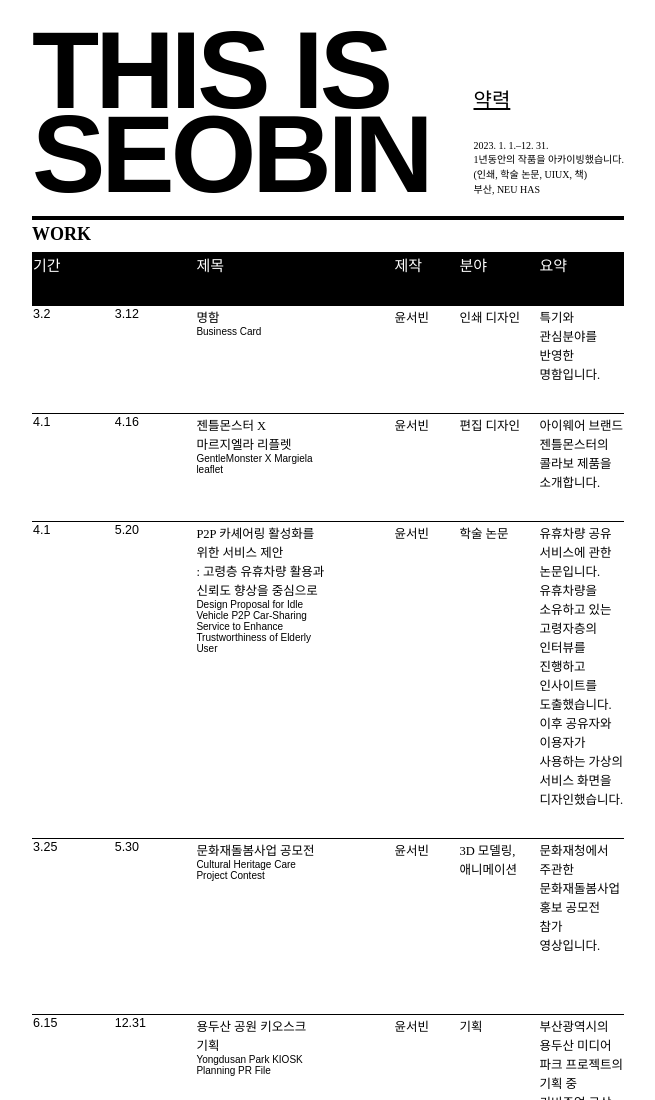
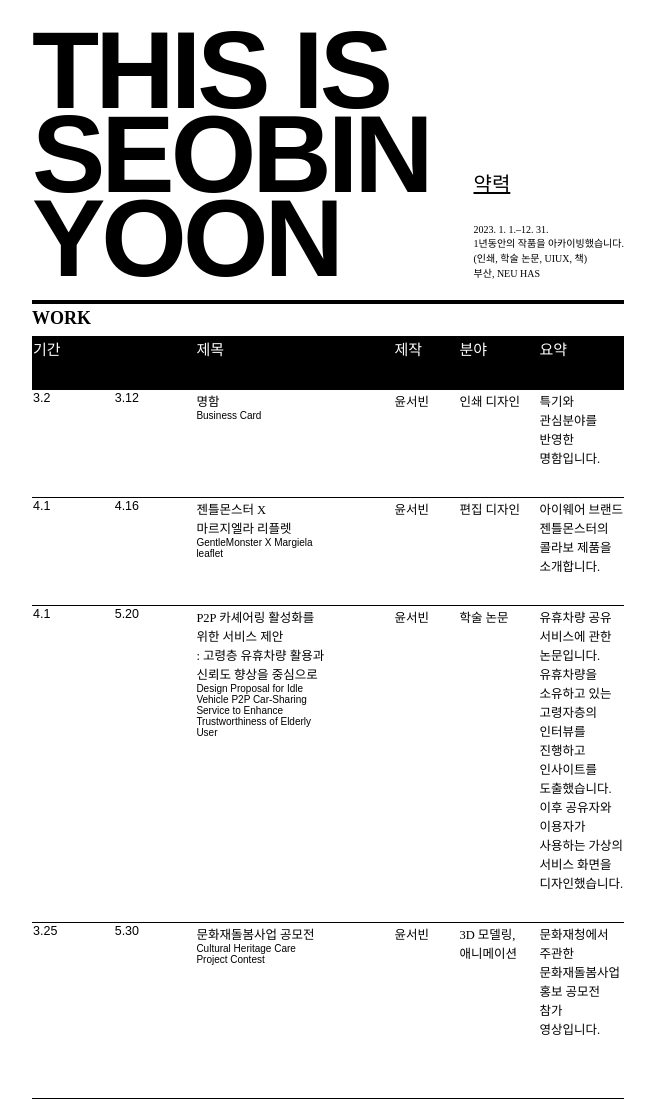
Before and after one commit to plumplum01/portfolio, a plain HTML site: page index.html in a window 1280 px wide. Shown: the top 1100 px of the page, without its empty margins (312-967 px from the left). Drawn offline with Linux system fonts and the light colour scheme; a web font is replaced by a local one.

Commit message:
add YOON

```diff
--- a/index.html
+++ b/index.html
@@ -16,7 +16,7 @@
             <header class="card__header">
                 <h1 class="Title header-eng">THIS IS<br>
                     SEOBIN<br>
-                    <!-- <span class="header-eng">2023</span> -->
+                    <span class="header-eng">YOON</span>
                 </h1>
                 <div class="Title-Small">
                     <div class="modal">
```
